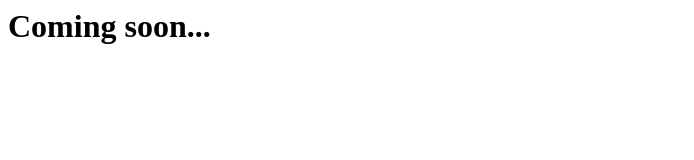
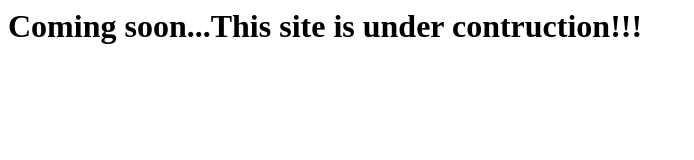
Before and after one commit to SanthoshOnline/dhanush, a plain HTML site: page index.html in a window 1280 px wide. Shown: the whole page, without its empty margins (0-694 px from the left). Drawn offline with Linux system fonts and the light colour scheme.

Commit message:
Updating home page

```diff
--- a/index.html
+++ b/index.html
@@ -1 +1 @@
-<h1>Coming soon...</h1>
+<h1>Coming soon...This site is under contruction!!!</h1>
```
